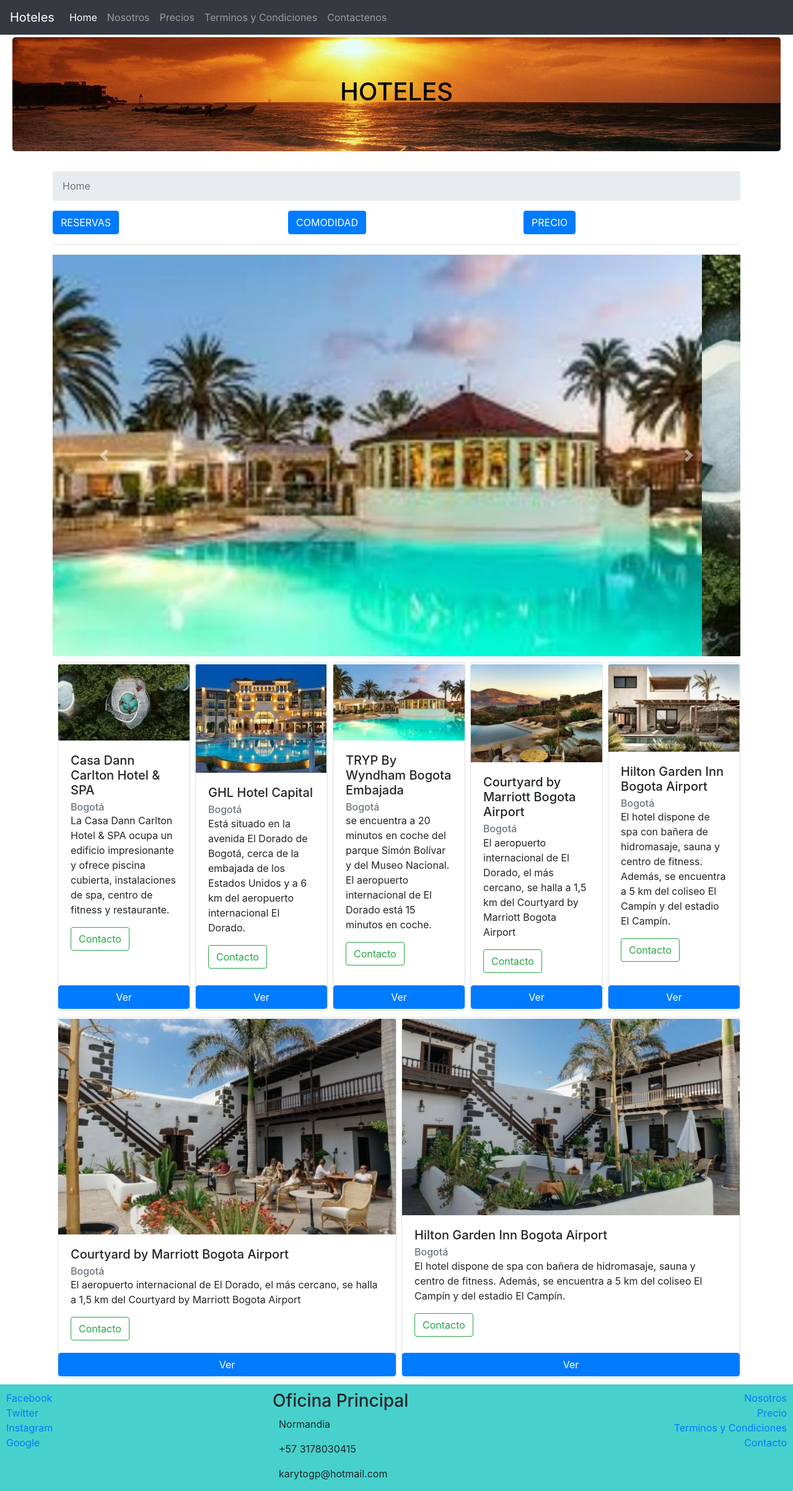
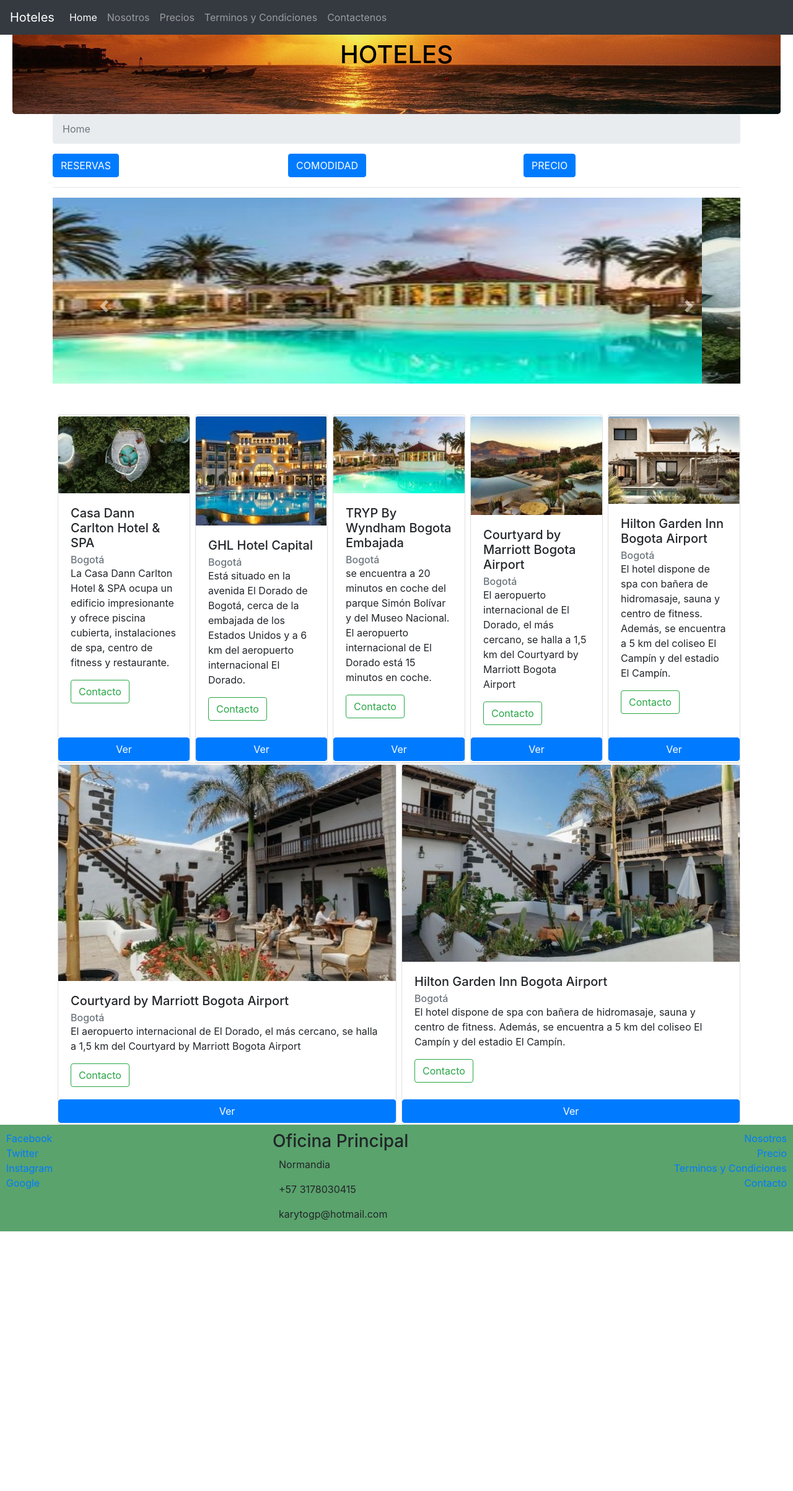
Before and after one commit to karytogp/frontend-hotel-website, a website: page index.html in a window 1280 px wide. Shown: the whole page at 62% size. After the commit the page ends 1987 px from the top, so only its background shows below. Drawn offline with nearby package versions, Linux system fonts and the light colour scheme; a web font is replaced by a local one.

Commit message:
Utilizando SASS

```diff
--- /dev/null
+++ b/css/styles.scss
@@ -0,0 +1,53 @@
+$color: #5aa36c ;
+
+@mixin margenes ($top, $botton) {
+    margin-top: $top;
+    margin-bottom: $botton;
+
+}
+
+.jumbotron{
+
+	color: black;
+	display: flex;
+	justify-content: center;
+    @include margenes(60, 0);
+	margin-left: 20px;
+	margin-right: 20px;
+	background-image: url(/imagen/playa.jpg) ;
+    background-position: 0% 25%;
+    background-size: cover;
+    background-repeat: no-repeat;
+
+	}
+
+.card-hotel{
+	flex: 1 200px;
+	padding: 2px 0px 2px 0px;
+    @include margenes(10, 0);
+}
+
+.btn-reserva{
+	width: 100%;
+}
+
+footer{
+	padding: 10px 10px 0px 10px;
+	background-color: $color;
+    @include margenes(10, 0);
+
+}
+
+.footer-address-icon{
+	padding-right: 10px;
+}
+
+.tab-content{
+	padding-top: 10px;
+}
+
+.carousel-inner img {
+    width: 90%;
+    max-height: 300px;
+    margin-bottom: 50px;
+}
--- a/index.html
+++ b/index.html
@@ -7,7 +7,7 @@
 
     <!-- Bootstrap CSS -->
     <link rel="stylesheet" href="node_modules/bootstrap/dist/css/bootstrap.min.css">
-    <link rel="stylesheet" href="css/main.css">
+    <link rel="stylesheet" href="css/styles.css">
     <link rel="stylesheet" href="node_modules/open-iconic/font/css/open-iconic-bootstrap.min.css">
 
     <title>Guia Hoteles</title>
```
Also changed, not shown: package.json (+6 -3 lines), css/styles.css (added), 1 other file.
